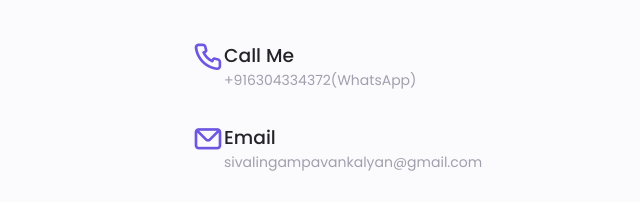
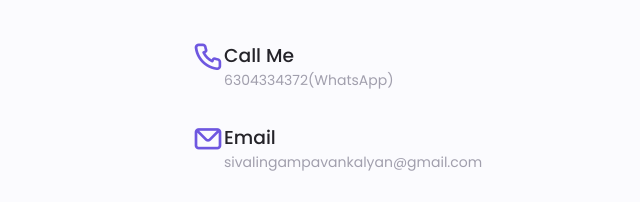
Before and after one commit to pavanhoney630/MERN-Stack-Portfolio, a plain HTML site: page public/index.html in a window 1280 px wide. Shown: the part 8635-8837 px from the top of the page, 64-704 px from the left. Drawn offline with nearby package versions, Linux system fonts and the light colour scheme.

Commit message:
updated contact

```diff
--- a/public/index.html
+++ b/public/index.html
@@ -657,7 +657,7 @@
                         <i class="uil uil-phone contact__icon"></i>
                         <div>
                             <h3 class="contact__title">Call Me</h3>
-                            <span class="contact__subtitle">+916304334372(WhatsApp)</span>
+                            <span class="contact__subtitle">6304334372(WhatsApp)</span>
                         </div>
                     </div>
                     <div class="contact__information">
```
